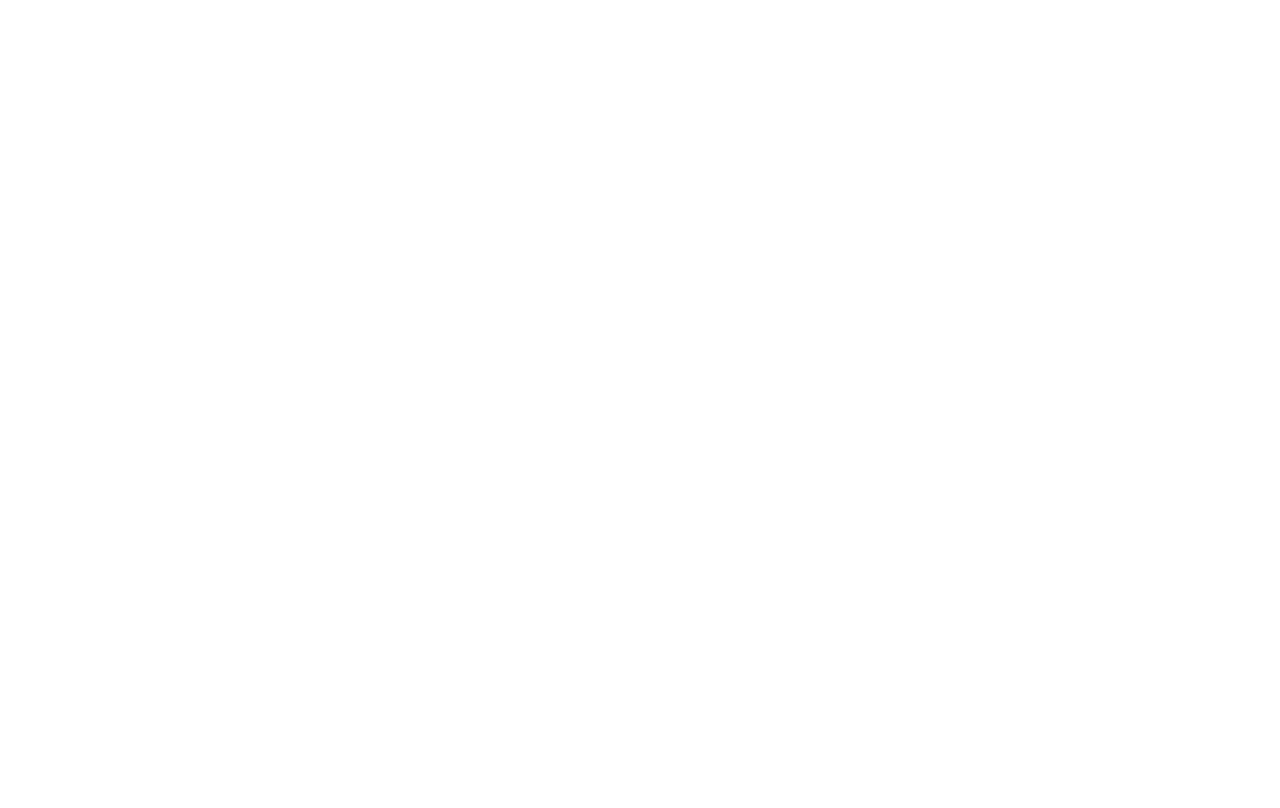
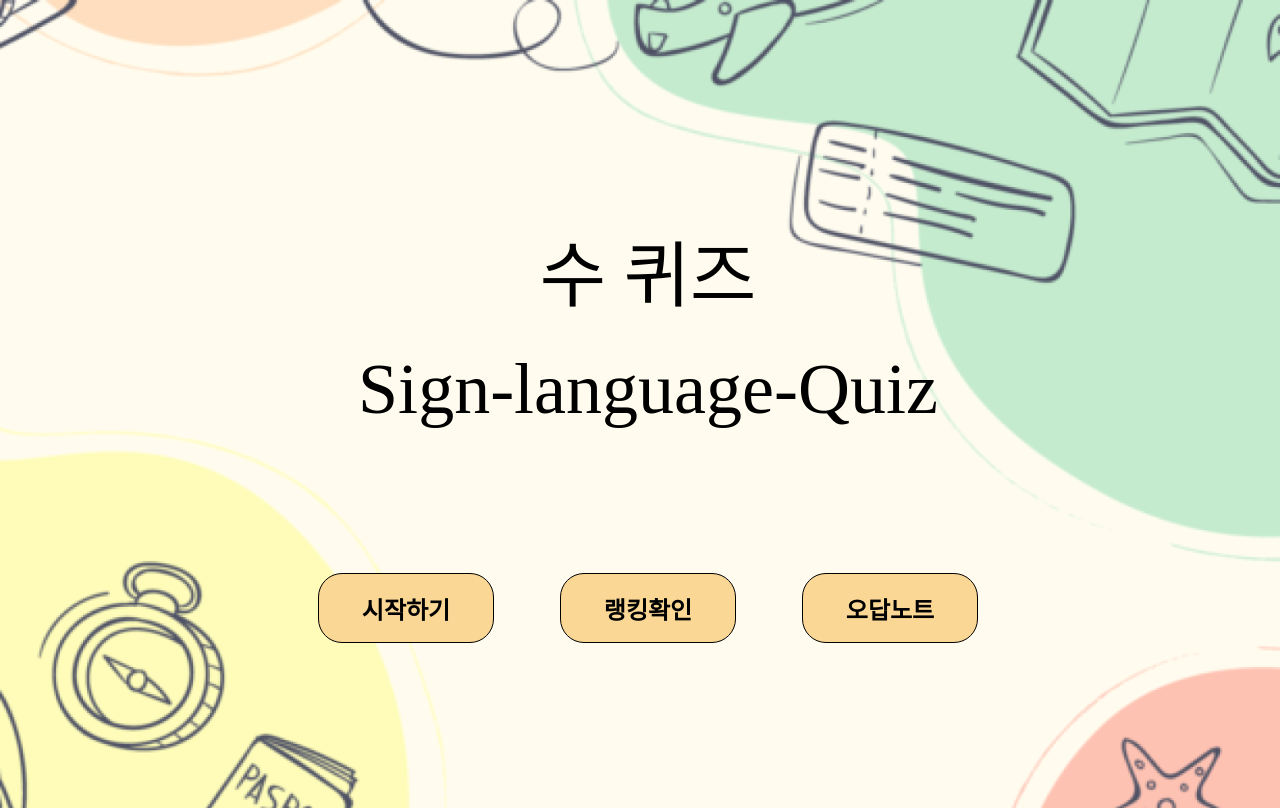
Before and after one commit to TUK-2023-Project/frontend, a React (Create React App) app: page /main in a window 1280 px wide. Before the commit this address had no page. Built offline with nearby package versions, Linux system fonts and the light colour scheme.

Commit message:
design: 메인페이지, 공통 버튼 css

```diff
--- a/package.json
+++ b/package.json
@@ -53,6 +53,7 @@
     ]
   },
   "devDependencies": {
+    "@types/react-router-dom": "^5.3.3",
     "@typescript-eslint/eslint-plugin": "^5.49.0",
     "@typescript-eslint/parser": "^5.49.0",
     "eslint": "^8.33.0",
--- a/src/App.tsx
+++ b/src/App.tsx
@@ -1,10 +1,16 @@
+import MainPage from "pages/MainPage";
+import SignInPage from "pages/SignInPage";
 import React from "react";
 import { Route, Routes } from "react-router-dom";
 import PlaygroudPage from "./pages/PlaygroudPage";
+import SignUpPage from "./pages/SignUpPage";
 
 function App() {
   return (
     <Routes>
+      <Route path={"/main"} element={<MainPage />} />
+      <Route path={"/signup"} element={<SignUpPage />} />
+      <Route path={"/signin"} element={<SignInPage />} />
       <Route path={"/playground"} element={<PlaygroudPage />} />
       <Route path={"/"} element={<PlaygroudPage />} />
     </Routes>
--- /dev/null
+++ b/src/components/CommonButton.scss
@@ -0,0 +1,9 @@
+.CommonBtn {
+  width: 11rem;
+  height: 4.4rem;
+  border-radius: 1.5rem;
+  background: #fad795;
+  font-size: 1.5rem;
+  font-weight: 900;
+  border: 1.8px solid black;
+}
--- /dev/null
+++ b/src/components/CommonButton.tsx
@@ -0,0 +1,12 @@
+import React from "react";
+import "./CommonButton.scss";
+
+interface CommonButtonProps {
+  buttonName: string;
+}
+
+function CommonButton({ buttonName }: CommonButtonProps) {
+  return <button className="CommonBtn">{buttonName}</button>;
+}
+
+export default CommonButton;
--- a/src/index.css
+++ b/src/index.css
@@ -0,0 +1,11 @@
+html {
+  height: 100%;
+}
+body {
+  position: relative;
+  width: 100%;
+  height: 100%;
+  background-image: url("../public/images/background.png");
+  background-size: cover;
+  overflow: hidden;
+}
--- a/src/index.tsx
+++ b/src/index.tsx
@@ -3,6 +3,7 @@ import ReactDOM from "react-dom/client";
 import App from "./App";
 import { BrowserRouter } from "react-router-dom";
 import { Provider } from "react-redux";
+import "index.css";
 
 import store from "./redux/configStore";
 
--- /dev/null
+++ b/src/pages/MainPage.scss
@@ -0,0 +1,27 @@
+.MainWrap {
+  position: absolute;
+  width: 55rem;
+  height: 40rem;
+  top: 50%;
+  left: 50%;
+  transform: translate(-50%, -50%);
+
+  display: flex;
+  flex-direction: column;
+  justify-content: center;
+  align-items: center;
+
+  h1 {
+    font-size: 4.5rem;
+    text-align: center;
+    font-weight: 500;
+    line-height: 7rem;
+    margin-bottom: 8rem;
+  }
+
+  .CommonBtnWrap {
+    width: 75%;
+    display: flex;
+    justify-content: space-between;
+  }
+}
--- /dev/null
+++ b/src/pages/MainPage.tsx
@@ -0,0 +1,29 @@
+import CommonButton from "components/CommonButton";
+import React from "react";
+import { Link } from "react-router-dom";
+import "./MainPage.scss";
+
+function MainPage() {
+  return (
+    <div className="MainWrap">
+      <h1>
+        수 퀴즈
+        <br />
+        Sign-language-Quiz
+      </h1>
+      <div className="CommonBtnWrap">
+        <Link to="/signin">
+          <CommonButton buttonName="시작하기" />
+        </Link>
+        <Link to="/signin">
+          <CommonButton buttonName="랭킹확인" />
+        </Link>
+        <Link to="/signin">
+          <CommonButton buttonName="오답노트" />
+        </Link>
+      </div>
+    </div>
+  );
+}
+
+export default MainPage;
```
Also changed, not shown: public/images/background.png (added), 1 other file (tests, documents, lock files or other folders).
